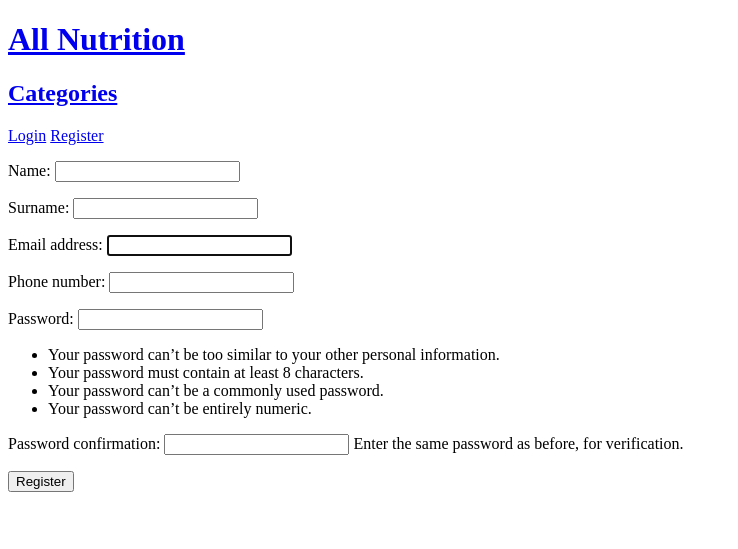
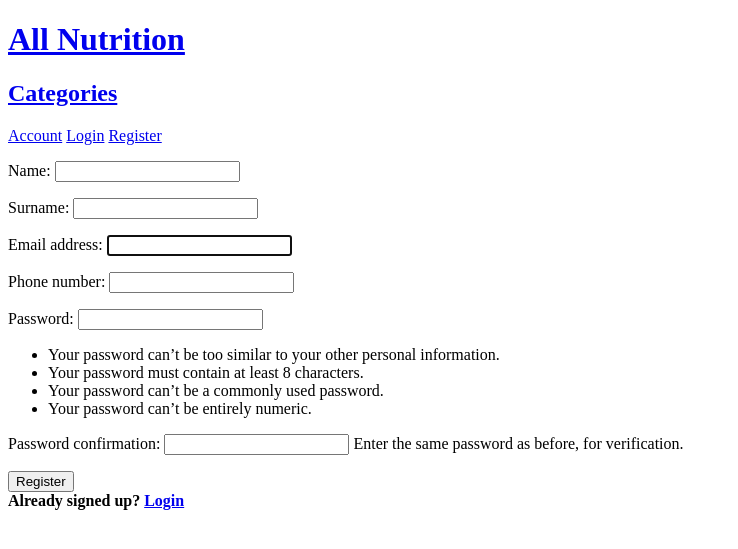
Before and after one commit to Bartekkk12/django-shop, a Django app: page /register/ in a window 1280 px wide. Shown: the top 549 px of the page, without its empty margins (0-738 px from the left). Run offline with Django 5.2, Linux system fonts and the light colour scheme.

Commit message:
Add user account view

```diff
--- a/shop/store/templates/store/login.html
+++ b/shop/store/templates/store/login.html
@@ -7,4 +7,9 @@
         {{form.as_p}}
     <button type="submit">Login</button>
     </form>
+    <strong>
+        Not registered?
+        <a href="{% url 'register' %}">Register</a>
+    </strong>
+
 {% endblock content %}
--- a/shop/store/templates/store/product_detail.html
+++ b/shop/store/templates/store/product_detail.html
@@ -15,8 +15,11 @@
             <button type="submit">Add to cart</button>
         </form>
 
+        <strong>Reviews:</strong>
         {% for review in product_reviews %}
-            <p>{{ review }}</p>
+            <p>{{ review.rating }}/5</p>
+            <p>{{ review.content }}</p>
+            <p>{{ review.created_at|date:"Y-m-d" }} by {{ review.author.name }}</p>
         {% endfor %}
     {% endif %}
 
--- a/shop/store/templates/store/register.html
+++ b/shop/store/templates/store/register.html
@@ -7,4 +7,8 @@
         {{form.as_p}}
         <button type="submit">Register</button>
     </form>
+    <strong>
+        Already signed up?
+        <a href="{% url 'login' %}">Login</a>
+    </strong>
 {% endblock content%}
--- a/shop/store/urls.py
+++ b/shop/store/urls.py
@@ -9,6 +9,9 @@ urlpatterns = [
     path('register/', views.register_user, name='register'),
     path('login/', views.login_user, name='login'),
     path('logout/', views.logout_user, name='logout'),
+    path('account/', views.user_account, name='user_account'),
+
+    # cart
     path('cart/', views.cart, name='cart'),
     path('cart/remove/<int:item_id>/', views.remove_from_cart, name='remove_from_cart'),
     path('cart/increase/<int:item_id>/', views.increase_quantity, name='increase_quantity'),
--- a/shop/store/views.py
+++ b/shop/store/views.py
@@ -46,6 +46,12 @@ def logout_user(request):
     logout(request)
 
     return redirect('home')
+
+def user_account(request):
+    if not request.user.is_authenticated:
+        return redirect('login')
+
+    return render(request, 'store/user_account.html')
 
 def cart(request):
     if request.user.is_authenticated:
--- a/shop/templates/navbar.html
+++ b/shop/templates/navbar.html
@@ -3,8 +3,9 @@
 
         <a href="{% url 'categories' %}"><h2>Categories</h2></a>
 
+        <a href="{% url 'user_account' %}">Account</a>
+
         {% if user.is_authenticated %}
-                <p>Hello, {{ user.name }}!</p>
                 <a href="{% url 'logout' %}">Logout</a>
                 <a href="{% url 'cart' %}">Cart</a>
         {% else %}
```
Also changed, not shown: shop/store/templates/store/user_account.html (added, +10 -0 lines).
